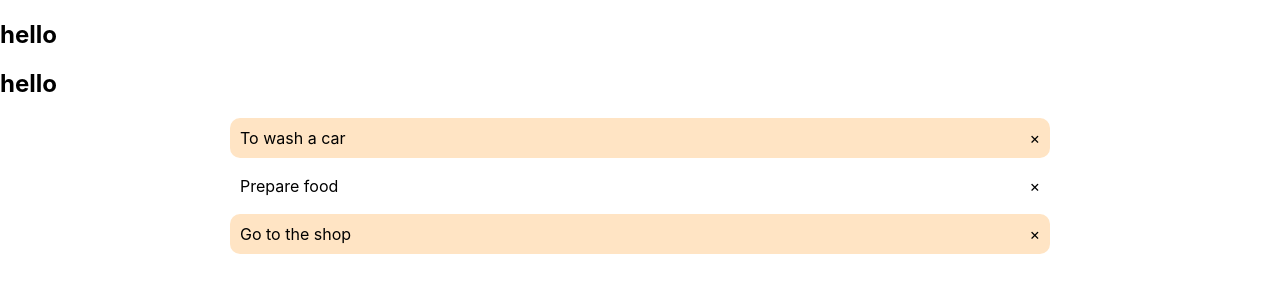
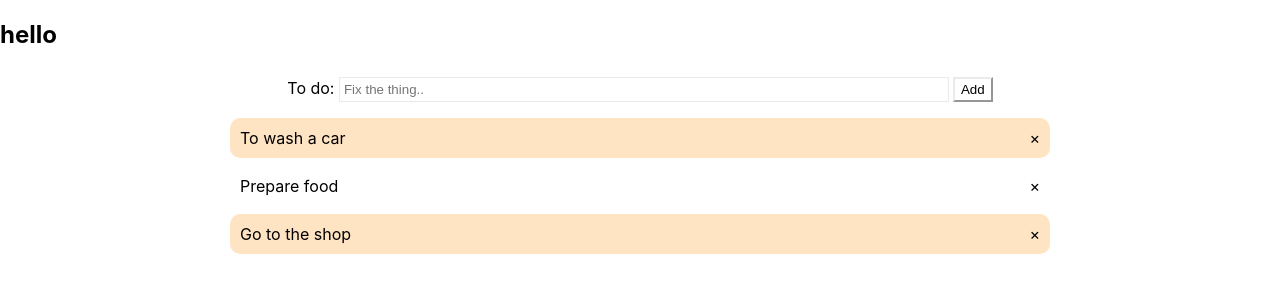
Before and after one commit to anton080491/test-1, a React (Create React App) app: page / in a window 1280 px wide. Shown: the top 300 px of the page. Built offline with nearby package versions, Linux system fonts and the light colour scheme.

Commit message:
Implemented adding new tasks

```diff
--- a/src/App.tsx
+++ b/src/App.tsx
@@ -6,19 +6,25 @@ import AppHeader from './components/appHeader';
 
 import { Todo } from './components/types/types';
 
-declare var confirm: (question: string) => boolean
-
 const App: FC = () => {
   const [todos, setTodos] = useState<Todo[]>([
-    { id: 1, todo: true, doing: false, done: false, name: "To wash a car" },
-    { id: 2, todo: true, doing: false, done: false, name: "Prepare food" },
-    { id: 3, todo: true, doing: false, done: false, name: "Go to the shop " }
+    { id: 1, name: "To wash a car" },
+    { id: 2, name: "Prepare food" },
+    { id: 3, name: "Go to the shop " }
   ]);
+
+  let [maxId, setMaxId] = useState<number>(4);
+
+  const AddNewTodo = (name: string) => {
+    setMaxId(++maxId);
+    const newTodo: Todo = { id: maxId, name: name };
+    setTodos(prev => [newTodo, ...prev]);
+  }
 
   return (
     <div>
       <AppHeader />
-      <AddTodo />
+      <AddTodo addNewTodo={AddNewTodo} />
       <TodoList todos={todos} />
     </div>
   )
--- a/src/components/addTogo/addTodo.css
+++ b/src/components/addTogo/addTodo.css
@@ -0,0 +1,22 @@
+.div {
+    display: flex;
+    justify-content: center;
+    margin-bottom: 8px;
+    width: 800px;
+    margin: 0 auto;
+    padding: 8px;
+}
+
+.input {
+    display: inline-flex;
+    flex: 1;
+    width: 600px;
+    padding: 4px;
+    border: 1px solid #eaeaea;
+    margin-right: 4px;
+}
+
+.button {
+    border-color: #eaeaea;
+    background-color: #fff;
+}
--- a/src/components/addTogo/addTodo.tsx
+++ b/src/components/addTogo/addTodo.tsx
@@ -1,13 +1,52 @@
 import React, { FC } from "react";
+import { useState } from "react";
 import './addTodo.css';
 
+interface AddTodoProps {
+    addNewTodo(title: string): void
+}
 
-const AddTodo: FC = () => {
+const AddTodo: FC<AddTodoProps> = ({ addNewTodo }) => {
+
+    const [newTodo, setNewTodo] = useState<string>('');
+
+    const changeHandler = (event: React.ChangeEvent<HTMLInputElement>) => {
+        setNewTodo(event.target.value)
+    }
+
+    const сreateNewTodo = (event: React.MouseEvent<HTMLButtonElement>) => {
+        event.preventDefault();
+        if ((newTodo !== '' || null) && (newTodo.length <= 50)) {
+            addNewTodo(newTodo);
+            setNewTodo('');
+        } else {
+            alert(`You must fill in the field "To do". Remember - no more than 50 characters!`);
+        }
+    }
 
     return (
-        <div>
-            <h2>hello</h2>
-        </div>
+        <React.Fragment>
+            <div className='div'>
+                <label htmlFor="newTodo">
+                    To do:&nbsp;
+                    <input
+                        type="text"
+                        name="newTodo"
+                        id="newTodo"
+                        placeholder="Fix the thing.."
+                        className='input'
+                        value={newTodo}
+                        onChange={changeHandler}
+                    />
+                </label>
+
+                <button className="button"
+                    onClick={сreateNewTodo}
+                >
+                    Add
+                </button>
+            </div>
+        </React.Fragment>
     )
 }
 
--- a/src/components/types/types.tsx
+++ b/src/components/types/types.tsx
@@ -1,7 +1,4 @@
 export interface Todo {
     id: number;
-    todo: boolean,
-    done: boolean,
-    doing: boolean,
     name: string;
 }
```
